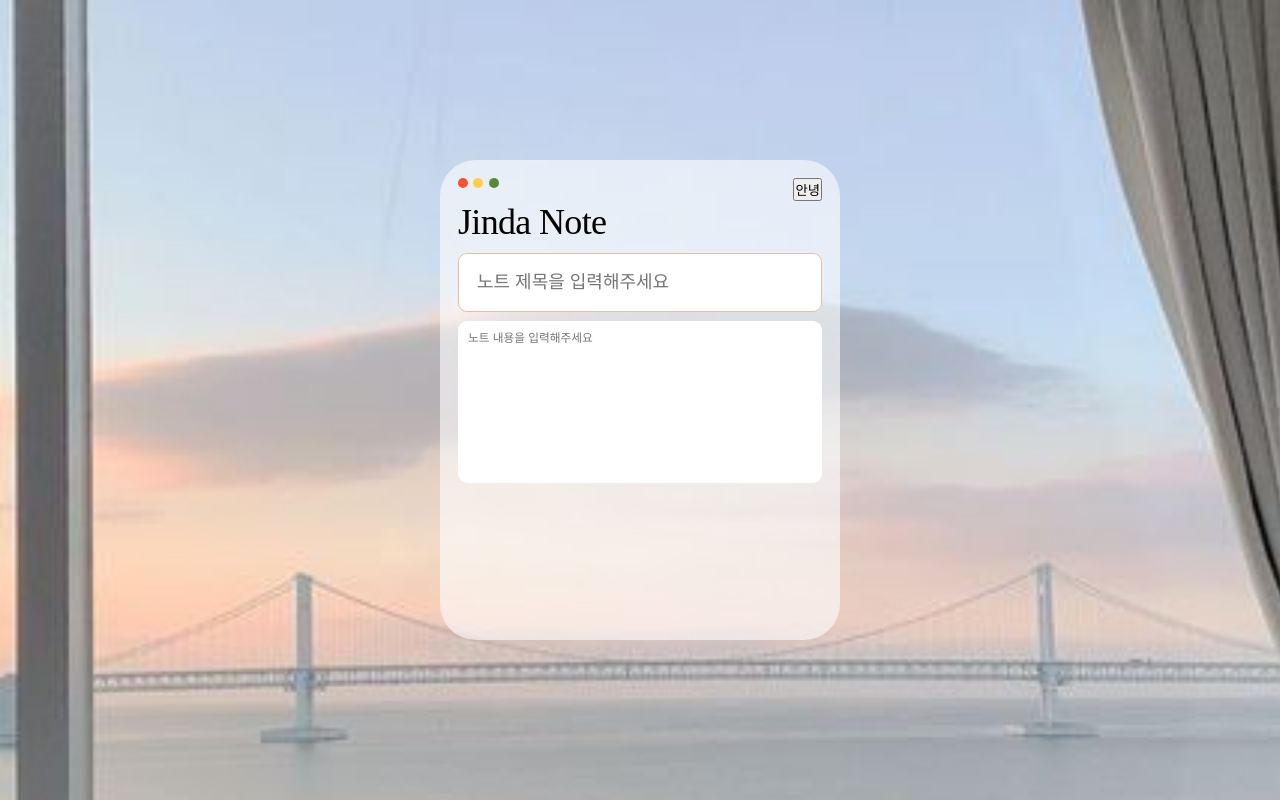
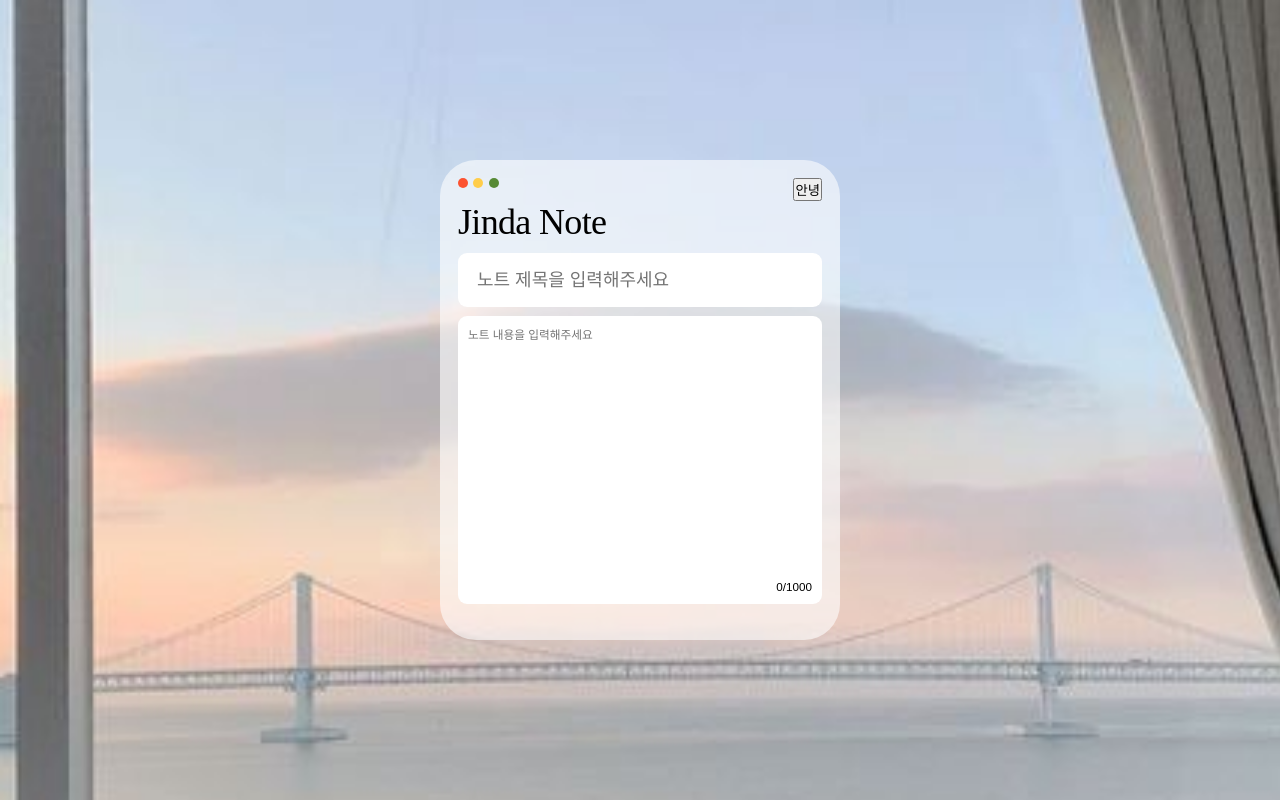
Before and after one commit to namdaeun/Client, a React (Vite) app in the folder note-app/: page /add in a window 1280 px wide. Built offline with nearby package versions, Linux system fonts and the light colour scheme; a web font is replaced by a local one.

Commit message:
:sparkles: feat: textarea 글자수 나타나도록 수정

```diff
--- a/note-app/src/pages/AddPage/AddPage.style.ts
+++ b/note-app/src/pages/AddPage/AddPage.style.ts
@@ -1,4 +1,5 @@
 import { css } from '@emotion/react';
+import { Theme } from './../../styles/theme';
 
 export const pageWrapper = css`
   display: flex;
@@ -21,11 +22,12 @@ export const titleInputWrapper = css`
 
 export const detailInputWrapper = css`
   width: 100%;
-  height: 100%;
+  height: 90%;
   border: none;
   padding: 0.5rem;
   border-radius: 0.5rem;
   resize: none;
+  line-height: 1rem;
   &:focus {
     outline: none;
   }
@@ -33,3 +35,9 @@ export const detailInputWrapper = css`
     align-items: baseline;
   }
 `;
+
+export const textCount = css`
+  float: right;
+  padding: 0 0.5rem;
+  ${Theme.fonts.detail};
+`;
--- a/note-app/src/pages/AddPage/AddPage.tsx
+++ b/note-app/src/pages/AddPage/AddPage.tsx
@@ -1,24 +1,31 @@
 import { useEffect, useRef, useState } from 'react';
 import ContentBox from '../../components/@common/ContentBox/ContentBox';
 import { Theme } from '../../styles/theme';
-import { detailInputWrapper, pageWrapper, titleInputWrapper, titleWrapper } from './AddPage.style';
+import {
+  detailInputWrapper,
+  pageWrapper,
+  textCount,
+  titleInputWrapper,
+  titleWrapper,
+} from './AddPage.style';
 
 const AddPage = () => {
   const titleRef = useRef<HTMLInputElement>(null);
   const contentRef = useRef<HTMLTextAreaElement>(null);
   const [isTitleFocused, setIsTitleFocused] = useState(false);
   const [isContentFocused, setIsContentFocused] = useState(false);
+  const [count, setCount] = useState(0);
 
-  useEffect(() => {
-    if (titleRef.current) {
-      titleRef.current.focus();
-    }
-  }, []);
+  const handleTextCount = (e: React.ChangeEvent<HTMLTextAreaElement>) => {
+    setCount(e.target.value.length);
+  };
+
+  useEffect(() => {}, []);
 
   return (
     <main css={pageWrapper}>
       <h1 css={[Theme.fonts.header, titleWrapper]}>Jinda Note</h1>
-      <ContentBox variant={'content'} isFocus={isTitleFocused}>
+      <ContentBox variant={'content'} styles={{ height: '3rem' }} isFocus={isTitleFocused}>
         <input
           css={[Theme.fonts.title, titleInputWrapper]}
           placeholder="노트 제목을 입력해주세요"
@@ -27,14 +34,16 @@ const AddPage = () => {
           onBlur={() => setIsTitleFocused(false)}
         />
       </ContentBox>
-      <ContentBox variant={'content'} styles={{ height: '9rem' }} isFocus={isContentFocused}>
+      <ContentBox variant={'content'} styles={{ height: '16rem' }} isFocus={isContentFocused}>
         <textarea
           css={[Theme.fonts.detail, detailInputWrapper]}
           placeholder="노트 내용을 입력해주세요"
           ref={contentRef}
           onFocus={() => setIsContentFocused(true)}
           onBlur={() => setIsContentFocused(false)}
+          onChange={handleTextCount}
         />
+        <span css={textCount}>{count}/1000</span>
       </ContentBox>
     </main>
   );
```
